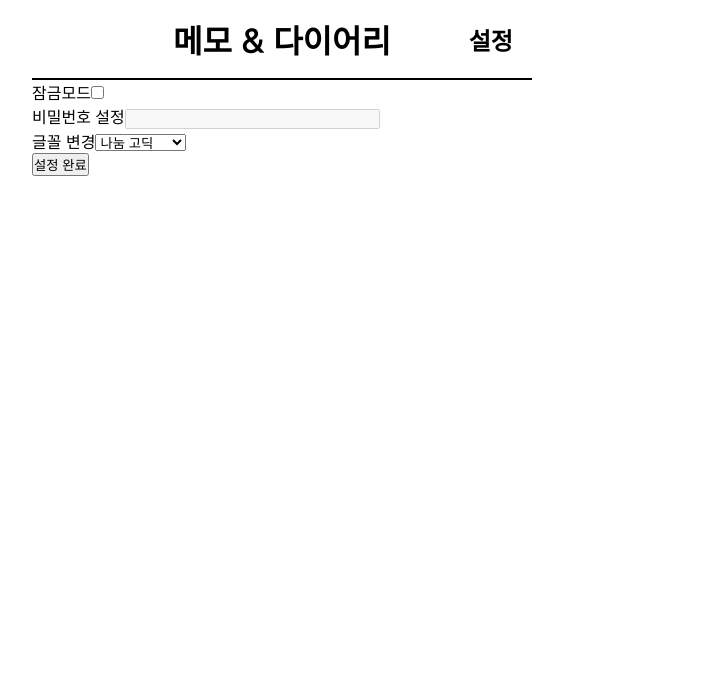
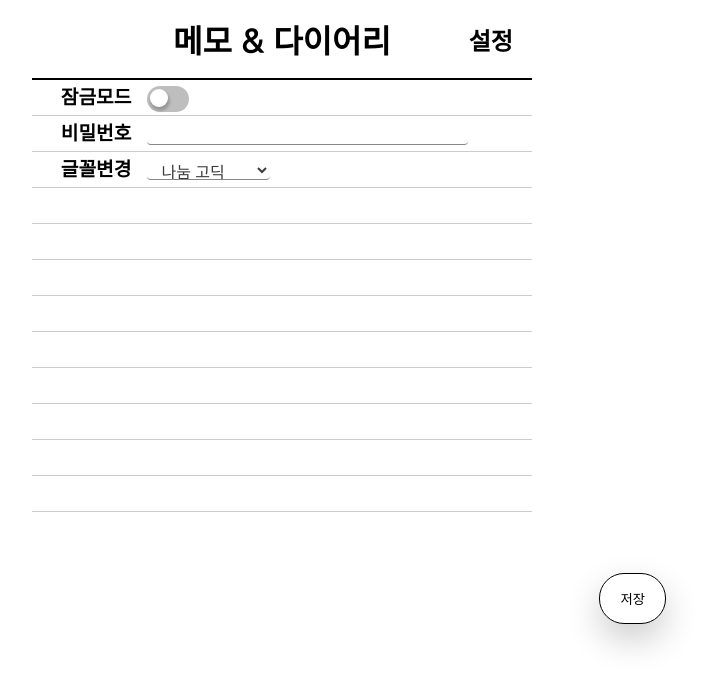
Before and after one commit to ws8313/memo-diary, a React (Create React App) app: page /SettingPage in a window 1280 px wide. Shown: the top 686 px of the page, without its empty margins (358-1061 px from the left). Built offline with nearby package versions, Linux system fonts and the light colour scheme.

Commit message:
style: login, settingPage

```diff
--- a/src/components/Diary.js
+++ b/src/components/Diary.js
@@ -1,6 +1,5 @@
 import { useEffect, useState } from 'react';
 import { useLocation } from 'react-router-dom';
-import axios from 'axios';
 
 import styled from "styled-components";
 
@@ -127,10 +126,6 @@
   }
 
   const clickHandler = () => {
-    axios.get("http://localhost:8000/", {})
-    .then(() => {
-      alert("완료");
-    });
   };
 
   useEffect(() => {
--- a/src/components/Login.js
+++ b/src/components/Login.js
@@ -7,8 +7,11 @@
   width: 100%;
   height: 100%;
 
-  .loginFormContainer {
+  .loginContainer {
     position: absolute;
+    display: flex;
+    justify-content: center;
+    align-items: center;
     max-width: 500px;
     margin: 0 auto;
 
@@ -19,6 +22,38 @@
     background-color: white;
 
     z-index: 9;
+
+    .loginFormContainer {
+      width: 20rem;
+      height: 25rem;
+
+      /* border: 1px solid black;
+      border-radius: 3rem; */
+
+      .loginTitle {
+        display: flex;
+        justify-content: center;
+
+        font-size: 1.4rem;
+        font-weight: bold;
+      }
+
+      .loginForm {
+        display: flex;
+        justify-content: center;
+
+        margin-top: 4rem;
+
+        .loginInput {
+          width: 15rem;
+          height: 1.5rem;
+        }
+
+        .loginButton {
+          margin-left: 0.5rem;
+        }
+      }
+    }
   }
 `;
 
@@ -74,21 +109,28 @@
     <Wrapper>
       {
         showLogin ?
+        <div className='loginContainer'>
           <div className='loginFormContainer'>
+            <div className='loginTitle'>
               <div>비밀번호를 입력해주세요</div>
-          <form>
+            </div>
+            <form className='loginForm'>
               <input
                 type='password'
+                className='loginInput'
                 autoComplete='off'
                 onChange={ChangeHandler}
               />
               <button
                 // type='submit'
+                className='loginButton'
                 onClick={ClickHandler}
               >확인
               </button>
             </form>
-        </div> :
+          </div>
+        </div>
+        :
         <></>
       }
     </Wrapper>
--- a/src/components/Main.js
+++ b/src/components/Main.js
@@ -3,7 +3,6 @@
 import Calendar from "react-calendar";
 import 'react-calendar/dist/Calendar.css'
 import moment from "moment";
-import axios from 'axios';
 import styled from "styled-components";
 
 const Wrapper = styled.div`
--- a/src/components/Setting.js
+++ b/src/components/Setting.js
@@ -1,6 +1,5 @@
 import { useEffect, useState } from 'react';
-import { Link, useLocation, useNavigate } from 'react-router-dom';
-import axios from 'axios';
+import { useLocation, useNavigate } from 'react-router-dom';
 
 import styled from "styled-components";
 
@@ -8,14 +7,142 @@
   width: 100%;
   height: 100%;
 
+  .settingContainer {
+    /* display: flex; */
+    width: 100%;
+    height: 29rem;
+    padding: 0 0.8rem;
+    box-sizing: border-box;
+
+    font-size: 1.2rem;
+    line-height: 2.25rem;
+    outline: none;
+
+    resize: none;
+    border: none;
+
+    background-image:
+      repeating-linear-gradient(white, white 2.2rem, #ccc 2.2rem, #ccc 2.25rem);
+
+    div {
+      display: flex;
+      align-items: center;
+      vertical-align: middle;
+      /* margin-top: 1.4rem; */
+    }
+
+    span {
+      /* font-size: 1.2rem; */
+      font-weight: bold;
+      margin-left: 1rem;
+    }
+
+    input {
+      background-color: white;
+      box-sizing: border-box;
+      border: none;
+      border-bottom: 1px solid #878787;
+      border-radius: 4px;
+      padding: 0 10px;
+      font-size: 1rem;
+      color: #3c3c3c;
+      vertical-align: middle;
+    }
+
+    select {
+      background-color: white;
+      box-sizing: border-box;
+      border: none;
+      border-bottom: 1px solid #878787;
+      border-radius: 4px;
+      padding: 0 10px;
+      font-size: 1rem;
+      color: #3c3c3c;
+      vertical-align: middle;
+    }
+  }
+
+  .settingButton {
+    position: fixed;
+    z-index: 10;
+    right: 16rem;
+    bottom: 11rem;
+
+    button {
+      box-sizing: border-box;
+      border: 1px solid black;
+      padding: 15px 20px;
+      border-radius: 25px;
+      box-shadow: 0 15px 35px rgba(0, 0, 0, 0.2);
+      background-color: white;
+      color: black;
+      cursor: pointer;
+      transition: .25s ease-in-out;
+
+      :hover {
+        background-color: black;
+        color: white;
+      }
+    }
+  }
+
   .fontContainer {
-
     .font1 {
       font-family: "Nanum Pen Script";
     }
 
     .font2 {
       font-family: "Nanum Gothic";
+    }
+  }
+
+  .lockdown {
+    display: none;
+  }
+
+  .labelContainer {
+    position: relative;
+  }
+`;
+
+const CheckBoxLabel = styled.label`
+  position: absolute;
+  top: -12px;
+  left: 0;
+  width: 42px;
+  height: 26px;
+  border-radius: 15px;
+  background: #bebebe;
+  cursor: pointer;
+  &::after {
+    content: "";
+    display: block;
+    border-radius: 50%;
+    width: 18px;
+    height: 18px;
+    margin: 3px;
+    background: #ffffff;
+    box-shadow: 1px 3px 3px 1px rgba(0, 0, 0, 0.2);
+    transition: 0.2s;
+  }
+`;
+
+const CheckBox = styled.input`
+  opacity: 0;
+  z-index: 1;
+  border-radius: 15px;
+  width: 42px;
+  height: 26px;
+  &:checked + ${CheckBoxLabel} {
+    background: #4fbe79;
+    &::after {
+      content: "";
+      display: block;
+      border-radius: 50%;
+      width: 18px;
+      height: 18px;
+      margin-left: 21px;
+      transition: 0.2s;
     }
   }
 `;
@@ -33,11 +160,17 @@
     }
   }
 
-  const getPassword = () => {
-
+  const getLockdownFunction = () => {
+    if (getSetting) {
+      console.log(getSetting.lockdown);
+      return getSetting.lockdown;
+    } else {
+      console.log("잠금모드 설정 x");
+      return false;
+    }
   }
 
-  const [lockdown, setLockdown] = useState(false);
+  const [lockdown, setLockdown] = useState(getLockdownFunction());
   const [password, setPassword] = useState("");
   const [font, setFont] = useState(getFontFunction());
 
@@ -92,18 +225,23 @@
 
   return (
     <Wrapper>
-      <div>
-        <div>
+      <div className='settingContainer'>
         <div>
           <span>잠금모드</span>
-            <input
+          <span className='labelContainer'>
+            <CheckBox
               type="checkbox"
               id='Lockdown'
+              className='lockdown'
+              checked={lockdown}
               onClick={LockdownClickHandler}
             />
+            <CheckBoxLabel for='Lockdown' className='check_toggle'>
+            </CheckBoxLabel>
+          </span>
         </div>
         <div>
-            <span>비밀번호 설정</span>
+          <span>비밀번호</span>
           <span>
             <input
               type="text"
@@ -114,7 +252,7 @@
           </span>
         </div>
         <div className='fontContainer'>
-            <span>글꼴 변경</span>
+          <span>글꼴변경</span>
           <span>
             <select
               defaultValue={font}
@@ -124,9 +262,10 @@
             </select>
           </span>
         </div>
-          <div>
-            <button onClick={ClickHandler}>설정 완료</button>
-          </div>
+        <div className='settingButton'>
+          <span>
+            <button onClick={ClickHandler}>저장</button>
+          </span>
         </div>
       </div>
     </Wrapper>
```
Lines whose indentation alone changed are shown as unchanged.
